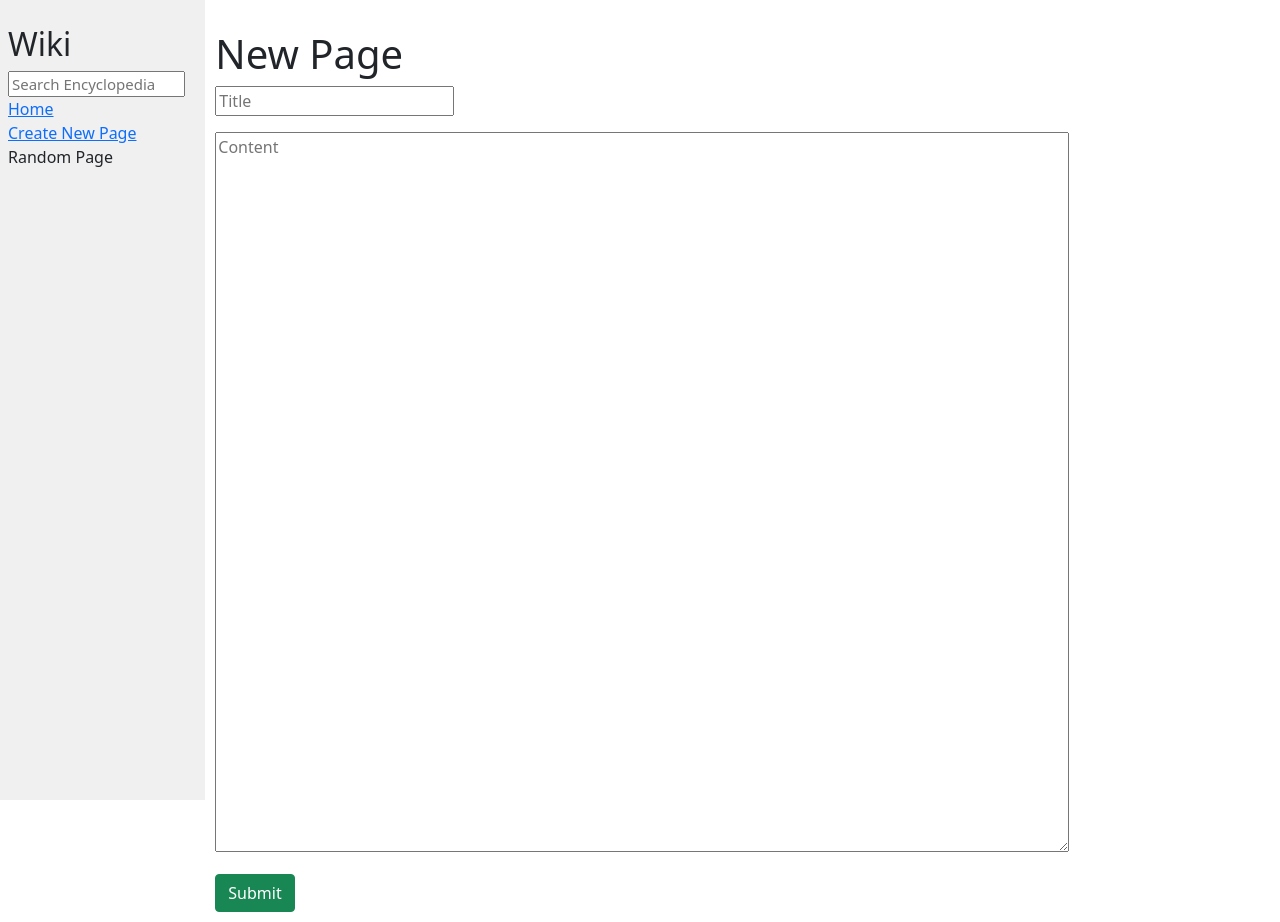
After one commit to porphyrogennitos/wiki, a Django app: page /new-page/ in a window 1280 px wide. The commit adds this page. Run offline with Django 3.2, Linux system fonts and the light colour scheme.

Commit message:
Create form form for new-page.html

```diff
--- a/encyclopedia/templates/encyclopedia/layout.html
+++ b/encyclopedia/templates/encyclopedia/layout.html
@@ -5,7 +5,7 @@
 <html lang="en">
     <head>
         <title>{% block title %}{% endblock %}</title>
-        <link rel="stylesheet" href="https://stackpath.bootstrapcdn.com/bootstrap/4.4.1/css/bootstrap.min.css" integrity="sha384-Vkoo8x4CGsO3+Hhxv8T/Q5PaXtkKtu6ug5TOeNV6gBiFeWPGFN9MuhOf23Q9Ifjh" crossorigin="anonymous">
+        <link href="https://cdn.jsdelivr.net/npm/bootstrap@5.0.2/dist/css/bootstrap.min.css" rel="stylesheet" integrity="sha384-EVSTQN3/azprG1Anm3QDgpJLIm9Nao0Yz1ztcQTwFspd3yD65VohhpuuCOmLASjC" crossorigin="anonymous">
         <link href="{% static 'encyclopedia/styles.css' %}" rel="stylesheet">
     </head>
     <body>
@@ -19,7 +19,7 @@
                     <a href="{% url 'encyclopedia:index' %}">Home</a>
                 </div>
                 <div>
-                    Create New Page
+                    <a href="{% url 'encyclopedia:new-page' %}">Create New Page</a>
                 </div>
                 <div>
                     Random Page
--- /dev/null
+++ b/encyclopedia/templates/encyclopedia/new-page.html
@@ -0,0 +1,14 @@
+{% extends "encyclopedia/layout.html" %}
+
+{% block title %}
+    New page
+{% endblock %}
+
+{% block body %}
+    <h1>New Page</h1>
+    <form action="{% url 'encyclopedia:new-page' %}" method="post">
+        {% csrf_token %}
+        {{ form.as_p }}
+        <button type="submit" class="btn btn-success">Submit</button>
+    </form>
+{% endblock %}
--- a/encyclopedia/urls.py
+++ b/encyclopedia/urls.py
@@ -6,6 +6,7 @@ from . import views
 app_name = "encyclopedia"
 urlpatterns = [
     path("", views.index, name="index"),
-    path("wiki/<str:entry>", views.entry, name="entry"),
-    path("search", views.search, name="search")
+    path("wiki/<str:entry>/", views.entry, name="entry"),
+    path("search/", views.search, name="search"),
+    path("new-page/", views.new_page, name="new-page")
 ]
--- a/encyclopedia/views.py
+++ b/encyclopedia/views.py
@@ -2,12 +2,17 @@ from django.shortcuts import render
 from django import forms
 
 from . import util
+
+class NewPageForm(forms.Form):
+    title = forms.CharField(label="", widget=forms.TextInput(attrs={'placeholder': 'Title'}))
+    content = forms.CharField(label="", widget=forms.Textarea(attrs={'placeholder': 'Content'}))
 
 
 def index(request):
     return render(request, "encyclopedia/index.html", {
         "entries": util.list_entries()
     })
+
 
 def entry(request, entry):
     if util.get_entry(entry.capitalize()) is not None:
@@ -22,6 +27,7 @@ def entry(request, entry):
         })
     else:
         return render(request, "encyclopedia/error.html")
+
 
 def search(request):
     q = request.GET.get("q")
@@ -46,3 +52,10 @@ def search(request):
         return render(request, "encyclopedia/list.html", {
             "entries": entries,
         })
+
+
+def new_page(request):
+    if request.method == 'GET':
+        return render(request, "encyclopedia/new-page.html", {
+            "form": NewPageForm()
+        })
```
